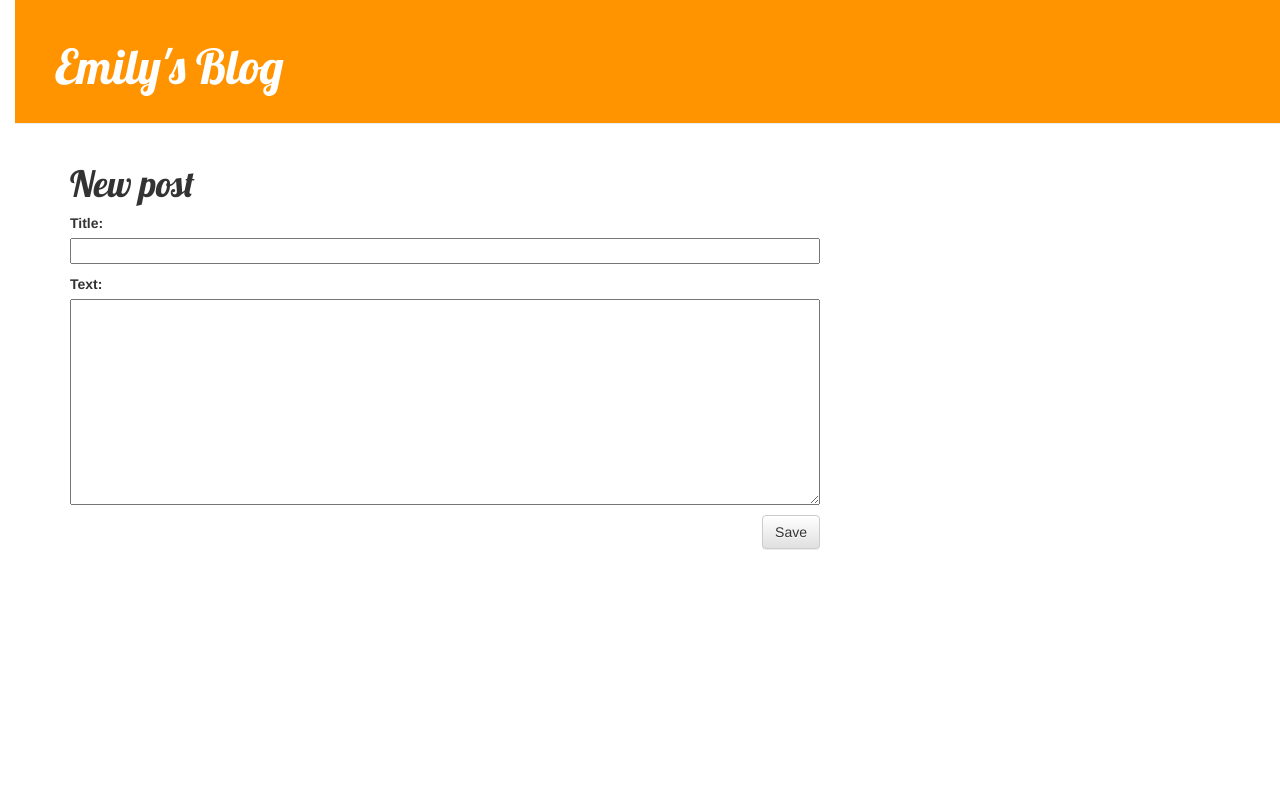
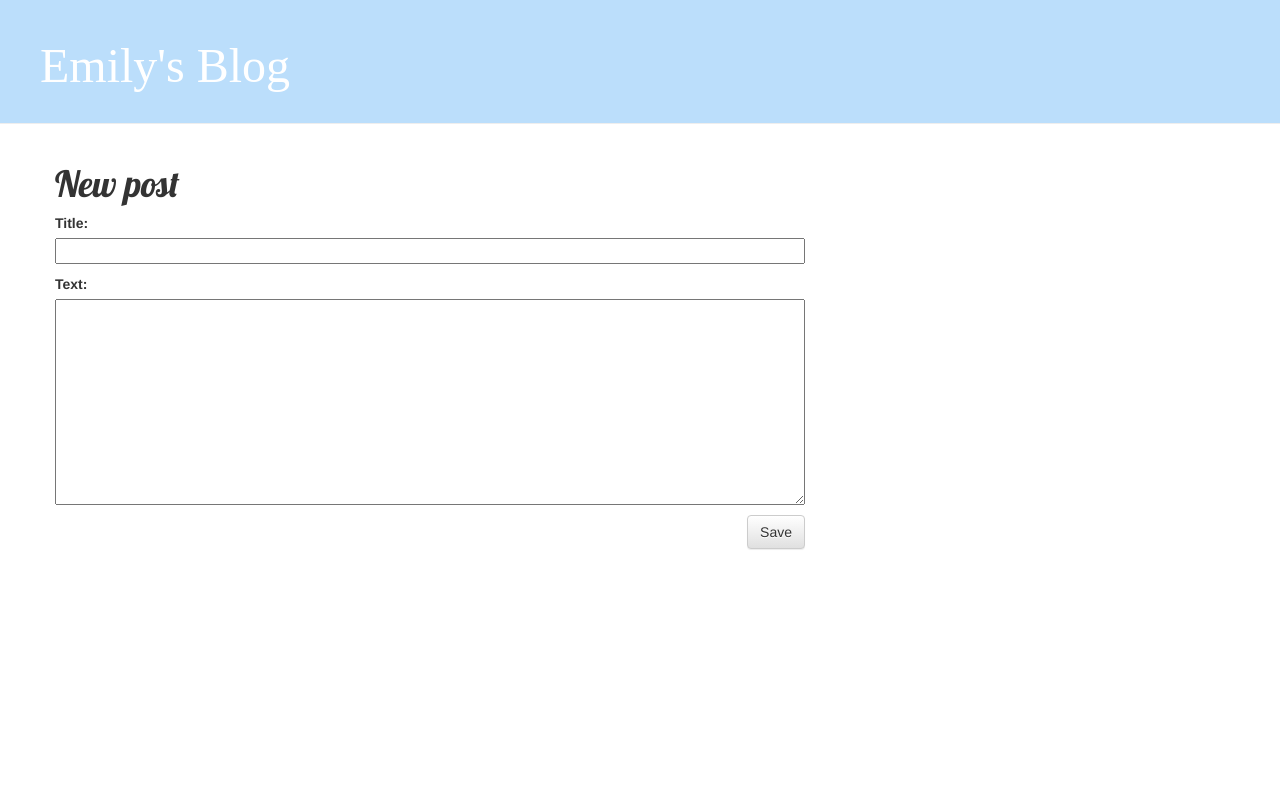
Before and after one commit to emilyc99/my-first-blog, a Django app: page /post/new/ in a window 1280 px wide. Run offline with Django 3.2, Linux system fonts and the light colour scheme; some libraries are stand-ins or nearby versions.

Commit message:
updated css with new font

```diff
--- a/blog/static/css/blog.css
+++ b/blog/static/css/blog.css
@@ -1,13 +1,20 @@
+@font-face {
+	font-family: 'Bromello';
+	src: url('C:/Users/Emily/fonts/webfontkit-20170705-105105/bromello-webfont.woff');
+	src: local('Bromello'), local('Bromello'), url('C:/Users/Emily/fonts/webfontkit-20170705-105105/bromello-webfont.woff') format('truetype');
+}
+
+
 h1 a {
-    color: #BBDEFB;
-    font-family: 'Lobster';
+    color: #ffffff;
+    font-family: 'Bromello';
 }
 
 body {
-	padding-left: 15px;
+	padding-left: 0px;
 }
 .page-header {
-    background-color: #ff9400;
+    background-color: #BBDEFB;
     margin-top: 0;
     padding: 20px 20px 20px 40px;
 }
@@ -20,6 +27,7 @@ body {
 
 .content {
     margin-left: 40px;
+    font-family: 'Helvetica Neue', Helvetica, sans-serif;
 }
 
 h1, h2, h3, h4 {
```
